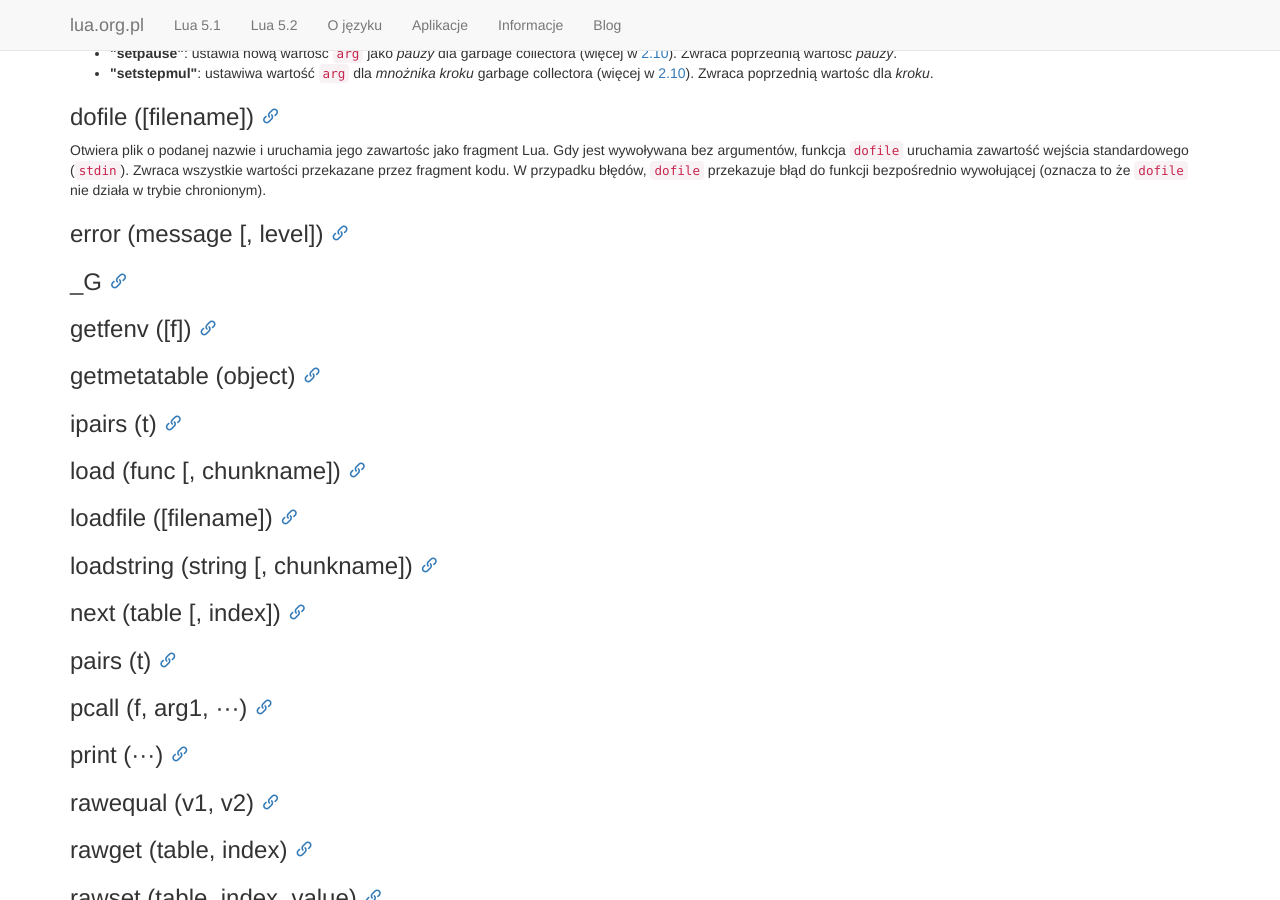
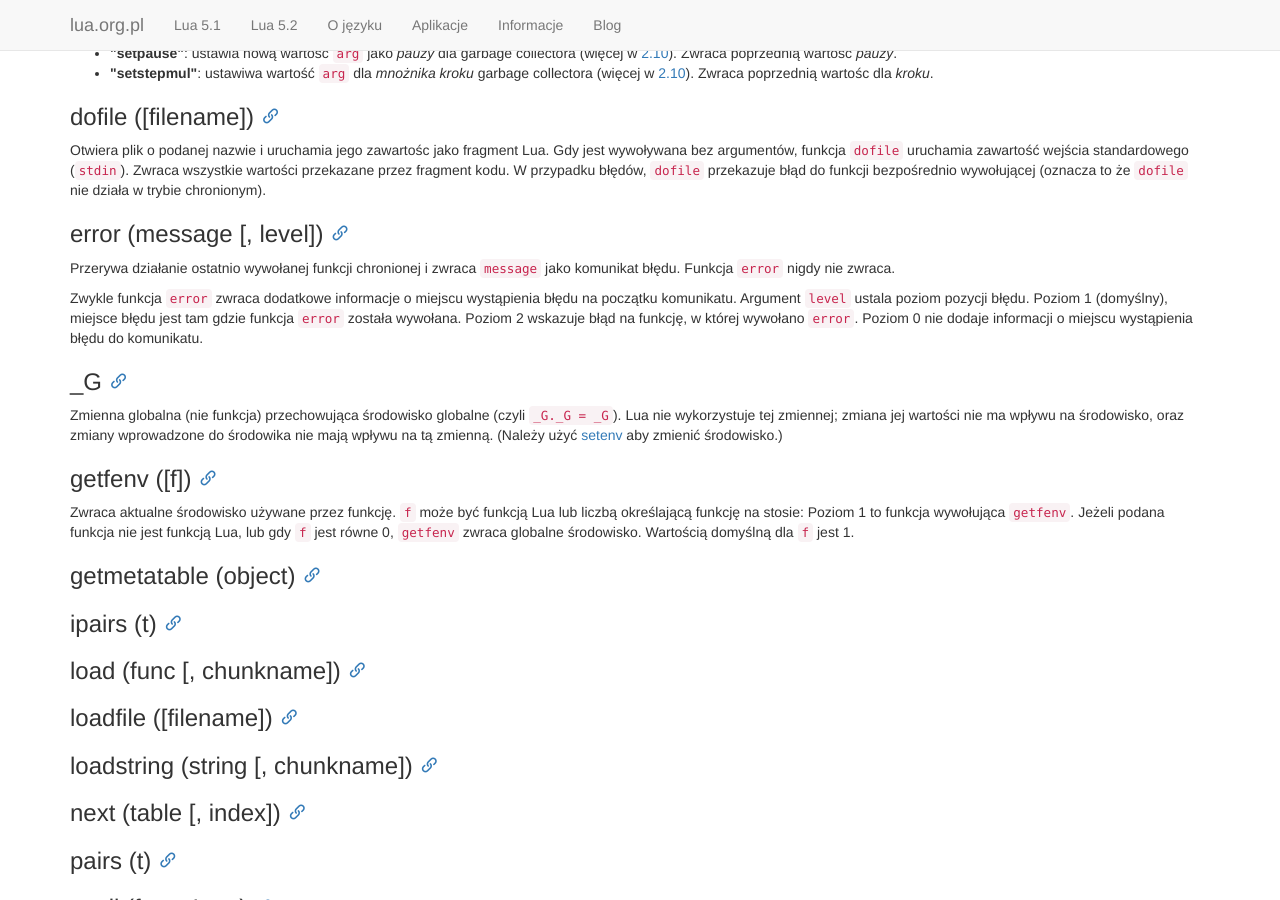
Before and after one commit to BRychlik/lua.org.pl, a Jekyll site: the page built from 5.1/manual.html, in a window 1280 px wide and 900 px high, scrolled down 23271 px. Built offline with Jekyll 4.4.1, drawn with Linux system fonts in a browser that asks for light colours; nearby versions of some CDN libraries; comment, search, counter and statistics services are not loaded.

Commit message:
%: error, _G, getfenv

```diff
--- a/5.1/manual.html
+++ b/5.1/manual.html
@@ -1279,13 +1279,20 @@ Standardowa biblioteka Lua dostarcza użyteczne funkcje, które są zaimplemento
 
 <h3 id="pdf-error">error (message [, level])</h3>
 
+<p>Przerywa działanie ostatnio wywołanej funkcji chronionej i zwraca <code>message</code> jako komunikat błędu. Funkcja <code>error</code> nigdy nie zwraca.</p>
+<p>Zwykle funkcja <code>error</code> zwraca dodatkowe informacje o miejscu wystąpienia błędu na początku komunikatu. Argument <code>level</code> ustala poziom pozycji błędu. Poziom 1 (domyślny), miejsce błędu jest tam gdzie funkcja <code>error</code> została wywołana. Poziom 2 wskazuje błąd na funkcję, w której wywołano <code>error</code>. Poziom 0 nie dodaje informacji o miejscu wystąpienia błędu do komunikatu.</p>
+
+<h3 id="pdf-_G">_G</h3>
+
+<p>Zmienna globalna (nie funkcja) przechowująca środowisko globalne (czyli <code>_G._G = _G</code>). Lua nie wykorzystuje tej zmiennej; zmiana jej wartości nie ma wpływu na środowisko, oraz zmiany wprowadzone do środowika nie mają wpływu na tą zmienną. (Należy użyć <a href="#pdf-setenv">setenv</a> aby zmienić środowisko.)</p>
+
+<h3 id="pdf-getfenv">getfenv ([f])</h3>
+
+<p>Zwraca aktualne środowisko używane przez funkcję. <code>f</code> może być funkcją Lua lub liczbą określającą funkcję na stosie: Poziom 1 to funkcja wywołująca <code>getfenv</code>. Jeżeli podana funkcja nie jest funkcją Lua, lub gdy <code>f</code> jest równe 0, <code>getfenv</code> zwraca globalne środowisko. Wartością domyślną dla <code>f</code> jest 1.</p>
+
+<h3 id="pdf-getmetatable">getmetatable (object)</h3>
+
 <p></p>
-
-<h3>_G</h3>
-
-<h3>getfenv ([f])</h3>
-
-<h3>getmetatable (object)</h3>
 
 <h3>ipairs (t)</h3>
 
@@ -1298,7 +1305,6 @@ Standardowa biblioteka Lua dostarcza użyteczne funkcje, które są zaimplemento
 <h3>next (table [, index])</h3>
 
 <h3>pairs (t)</h3>
-
 
 <h3>pcall (f, arg1, ···)</h3>
 
```
